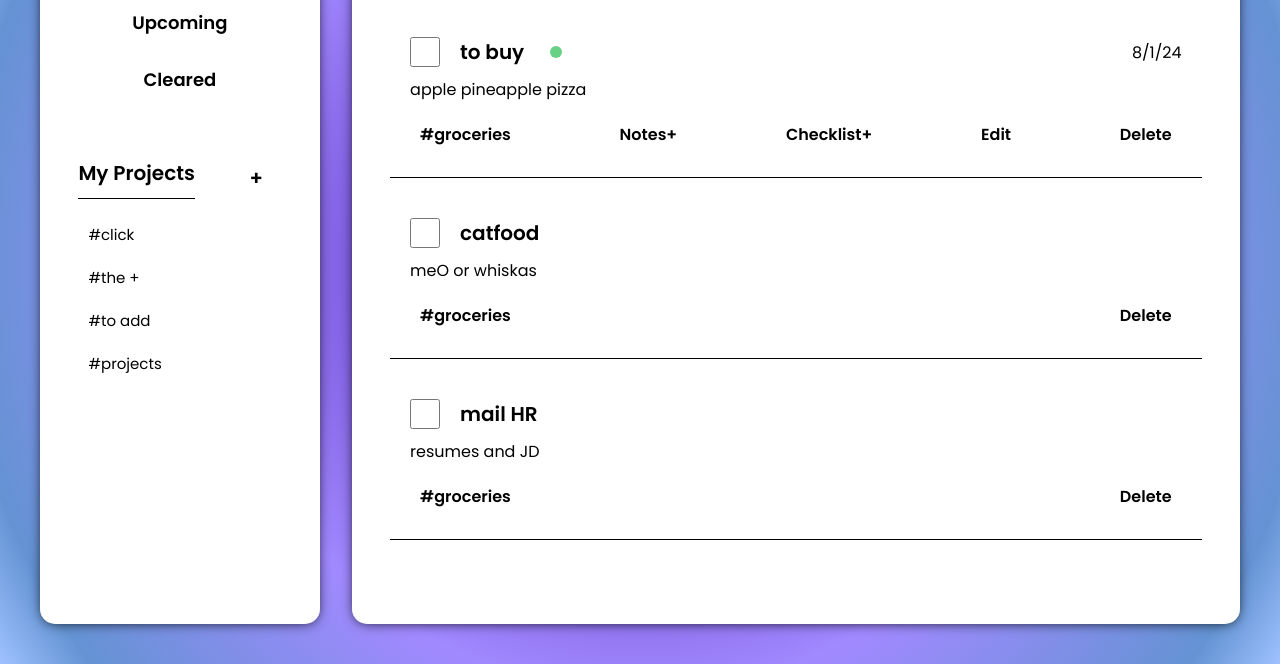
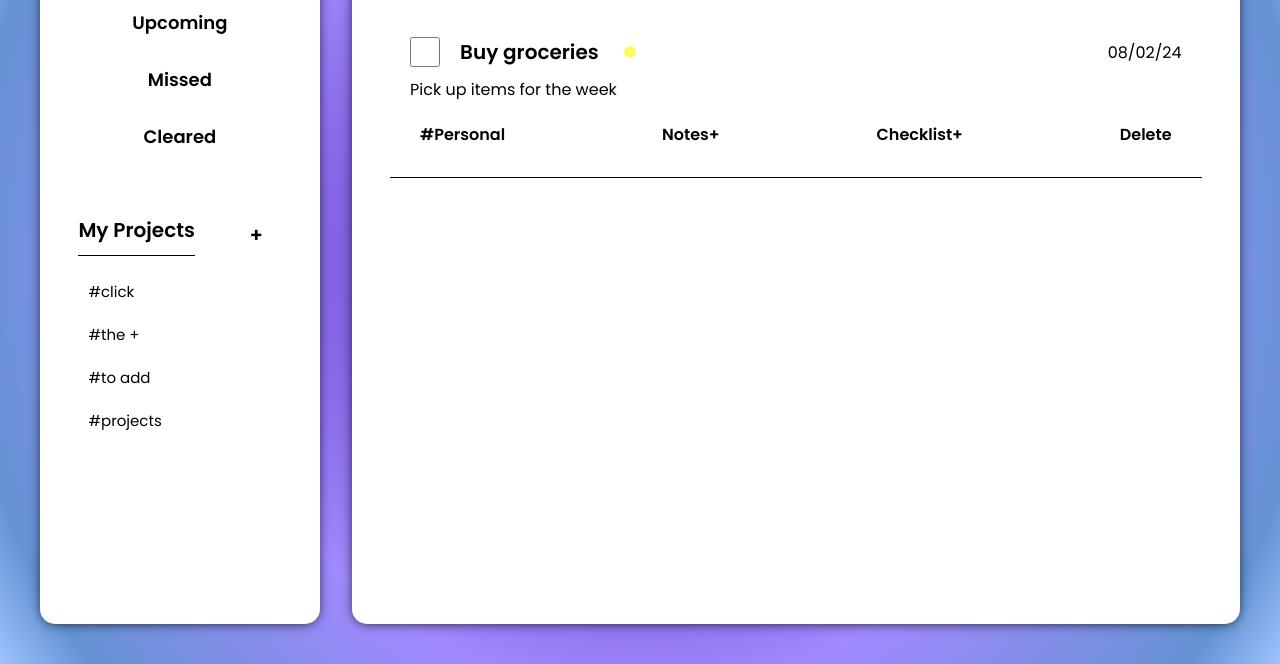
Before and after one commit to haze-09/Odin-to-do, a website built with webpack: page src/index.html in a window 1280 px wide. Shown: the part 136-800 px from the top of the page. Built offline with nearby package versions, Linux system fonts and the light colour scheme.

Commit message:
filters except projects are working

```diff
--- a/src/buttons.js
+++ b/src/buttons.js
@@ -2,6 +2,7 @@ import {project,toDo} from "./proj&todo";
 import domBuilder from "./domBuilder";
 
 const buttonMagic = (function(){
+    let page = 'today';
 
     function attachlistener (open,dialog,close){
         open.addEventListener('click',()=>{
@@ -54,12 +55,43 @@ const buttonMagic = (function(){
             let project = formData.get('project');
             toDo.create(name,desc,date,priority,project,false,false,false,false);
             console.log(toDo.toDoList);
-            domBuilder.taskDOM();
+            domBuilder.taskDOMPageSwitcher(page);
+
             // domBuilder.projectDOM();
             taskForm.reset();
             taskDialog.close();
         })
 
+
+    }
+
+    const pageSwitcher = ()=>{
+        let today = document.querySelector('#today');
+        let upcoming = document.querySelector('#upcoming');
+        let missed = document.querySelector('#missed');
+        let cleared = document.querySelector('#cleared');
+        let title = document.querySelector('#title');
+
+        today.addEventListener('click',()=>{
+            title.textContent = 'Today';
+            page = 'today';
+            domBuilder.taskDOMPageSwitcher(page);
+        })
+        upcoming.addEventListener('click',()=>{
+            title.textContent = 'Upcoming';
+            page = 'upcoming';
+            domBuilder.taskDOMPageSwitcher(page);
+        })
+        missed.addEventListener('click',()=>{
+            title.textContent = 'Missed';
+            page = 'missed';
+            domBuilder.taskDOMPageSwitcher(page);
+        })
+        cleared.addEventListener('click',()=>{
+            title.textContent = 'Cleared';
+            page = 'cleared';
+            domBuilder.taskDOMPageSwitcher(page);
+        })
 
     }
 
@@ -69,7 +101,13 @@ const buttonMagic = (function(){
 
     }
 
-    return{batchFunnel}
+    return{
+        batchFunnel,
+        pageSwitcher,
+        get page(){
+            return page;
+        }
+    }
 
 
 })();
--- a/src/domBuilder.js
+++ b/src/domBuilder.js
@@ -1,4 +1,6 @@
 import {project,toDo} from "./proj&todo";
+import { buttonMagic } from "./buttons";
+import filter from "./filters";
 import {format} from 'date-fns';
 
 const domBuilder = (function(){
@@ -32,8 +34,11 @@ const domBuilder = (function(){
         }
     }
 
-    const taskDOM = () =>{
-        let tasks = toDo.toDoList;
+    const taskDOM = (tasks) =>{
+        // console.log(tasks);
+        let page = buttonMagic.page;
+
+        // let tasks = toDo.toDoList;
         const toDoList = document.querySelector('#toDoList');
 
         toDoList.innerHTML="";
@@ -101,8 +106,29 @@ const domBuilder = (function(){
                 toDo.remove(event.target.value);
                 console.log(event.target.value);
                 console.log(tasks);
-                taskDOM();
+                // taskDOM(tasks);
+                taskDOMPageSwitcher(page);
             });
+        }
+
+    }
+    const taskDOMPageSwitcher = (page)=>{
+        switch (page) {
+            case 'today':
+                taskDOM(filter.today(toDo.toDoList));
+                break;
+            case 'upcoming':
+                taskDOM(filter.upcoming(toDo.toDoList));
+                break;
+            case 'missed':
+                taskDOM(filter.missed(toDo.toDoList));
+                break;
+            case 'cleared':
+                taskDOM(filter.cleared(toDo.toDoList));
+                break;
+
+            default:
+                break;
         }
 
     }
@@ -120,7 +146,7 @@ const domBuilder = (function(){
         }
 
     }
-    return{projectDOM,taskDOM,taskDialogProjects}
+    return{projectDOM,taskDOM,taskDialogProjects,taskDOMPageSwitcher}
 
 })();
 
--- a/src/filters.js
+++ b/src/filters.js
@@ -1,24 +1,51 @@
 import {toDo} from "./proj&todo";
+import { isToday, isFuture, isPast } from "date-fns";
 
 const filter = (function(){
     let toDoList = toDo.toDoList;
 
     const today = ()=>{
+        let today = [];
+        for(let toDo of toDoList){
+            if(isToday(toDo.dueDate)){
+                today.push(toDo);
+            }
+        }
+        return today;
+    }
+
+    const upcoming = ()=>{
+        let upcoming = [];
+        for(let toDo of toDoList){
+            if(isFuture(toDo.dueDate)){
+                upcoming.push(toDo);
+            }
+        }
+        return upcoming;
+    }
+
+    const missed = ()=>{
+        let missed = [];
+        for(let toDo of toDoList){
+            if(isPast(toDo.dueDate) && toDo.checked === false){
+                missed.push(toDo);
+            }
+        }
+        return missed;
+    }
+
+    const cleared = ()=>{
+        let cleared = [];
+        for(let toDo of toDoList){
+            if(toDo.checked === true){
+                cleared.push(toDo);
+            }
+        }
+        return cleared;
 
     }
 
-    const upcoming = ()=>{
+    return {today,upcoming,missed,cleared};
+})();
 
-    }
-
-    const priority = (priority)=>{
-
-
-    }
-
-    return {priority}
-
-
-
-
-})();
+export default filter;
--- a/src/index.html
+++ b/src/index.html
@@ -10,6 +10,7 @@
         <div id="overview">
             <button id="today">Today</button>
             <button id="upcoming">Upcoming</button>
+            <button id="missed">Missed</button>
             <button id="cleared">Cleared</button>
         </div>
         <div id="myProj">
--- a/src/index.js
+++ b/src/index.js
@@ -1,10 +1,18 @@
 import "./style.css";
 import { buttonMagic } from "./buttons";
 import domBuilder from "./domBuilder";
+import {project,toDo} from "./proj&todo";
+import filter from "./filters";
+
 
 buttonMagic.batchFunnel();
+buttonMagic.pageSwitcher();
 domBuilder.projectDOM();
+console.log(filter.today(toDo.toDoList));
+
+domBuilder.taskDOM(filter.today(toDo.toDoList));
 domBuilder.taskDialogProjects();
+
 
 
 
--- a/src/proj&todo.js
+++ b/src/proj&todo.js
@@ -11,8 +11,8 @@ const project = (function(){
         projects.push(project);
     }
 
-    const remove = (name,value)=>{
-        let index = array.findIndex(obj => obj[name] === value);
+    const remove = (value)=>{
+        let index = array.findIndex(obj => obj.name === value);
         projects.splice(index, 1);
     }
 
@@ -30,7 +30,68 @@ const project = (function(){
 
 const toDo = (function(){
     let id=0;
-    let toDoList =[]
+    let toDoList =[
+        {
+            title: "Complete project proposal",
+            desc: "Draft and submit the project proposal for the new client",
+            dueDate: new Date(2024, 7, 15), // August 15, 2024
+            priority: "high",
+            project: "Work",
+            notes: "Include budget estimates",
+            checkList: false,
+            checked: false,
+            missed: false,
+            id: id++
+        },
+        {
+            title: "Buy groceries",
+            desc: "Pick up items for the week",
+            dueDate: new Date(), // Today's date
+            priority: "medium",
+            project: "Personal",
+            notes: "Don't forget milk",
+            checkList: false,
+            checked: false,
+            missed: false,
+            id: id++
+        },
+        {
+            title: "Gym session",
+            desc: "30 minutes cardio, 30 minutes strength training",
+            dueDate: new Date(2024, 7, 5), // August 5, 2024
+            priority: "low",
+            project: "Health",
+            notes: "Remember to bring water bottle",
+            checkList: false,
+            checked: false,
+            missed: false,
+            id: id++
+        },
+        {
+            title: "Call mom",
+            desc: "Weekly check-in call",
+            dueDate: new Date(2024, 7, 1), // August 1, 2024 (past date)
+            priority: "medium",
+            project: "Personal",
+            notes: "Ask about her garden",
+            checkList: false,
+            checked: true,
+            missed: false,
+            id: id++
+        },
+        {
+            title: "Prepare presentation",
+            desc: "Create slides for the team meeting",
+            dueDate: new Date(2024, 6, 10), // August 6, 2024
+            priority: "high",
+            project: "Work",
+            notes: "Include Q2 results",
+            checkList: false,
+            checked: false,
+            missed: false,
+            id: id++
+        }
+    ]
 
     const create = (title,desc,dueDate,priority,project,notes,checkList,checked,missed)=>{
 
```
